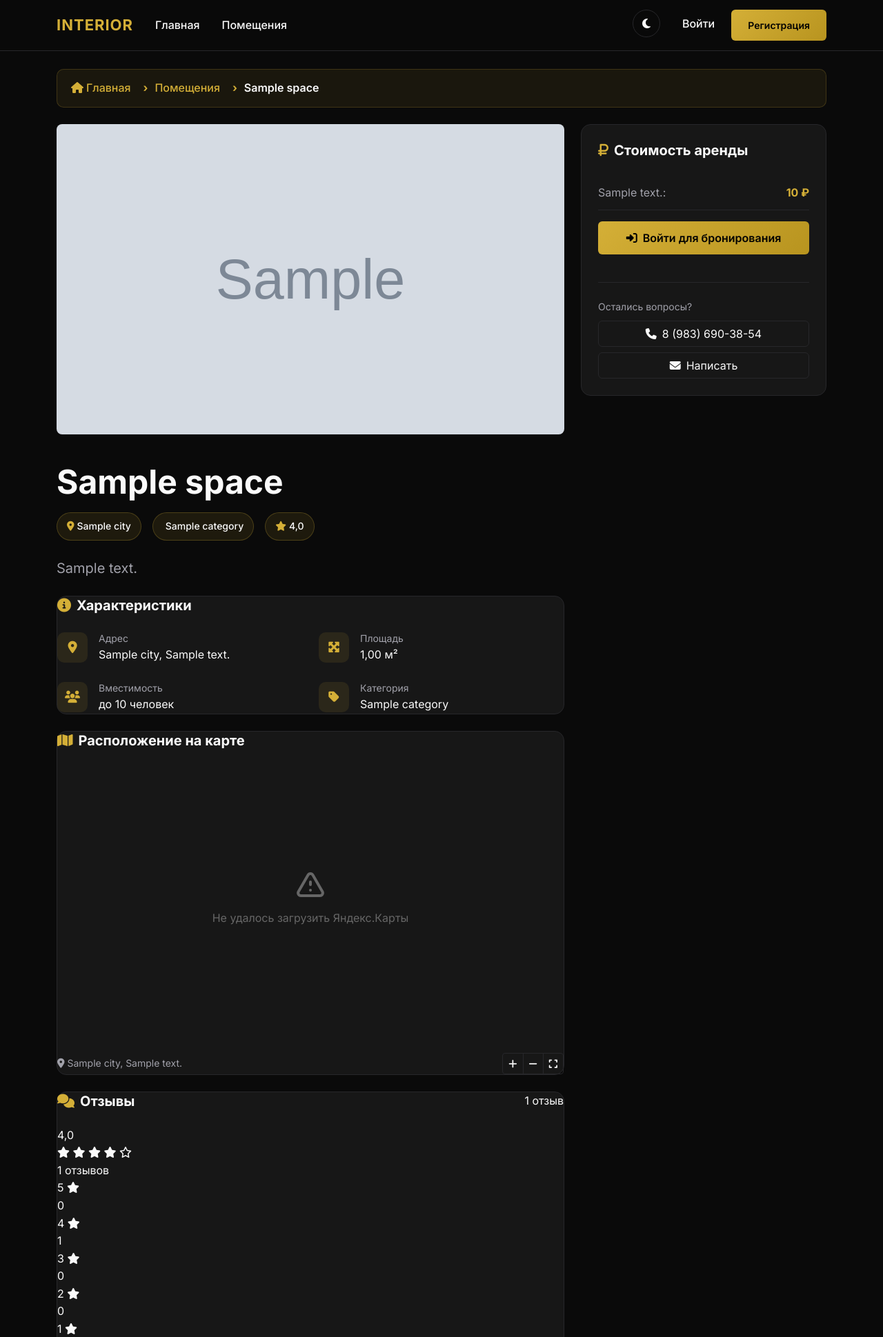
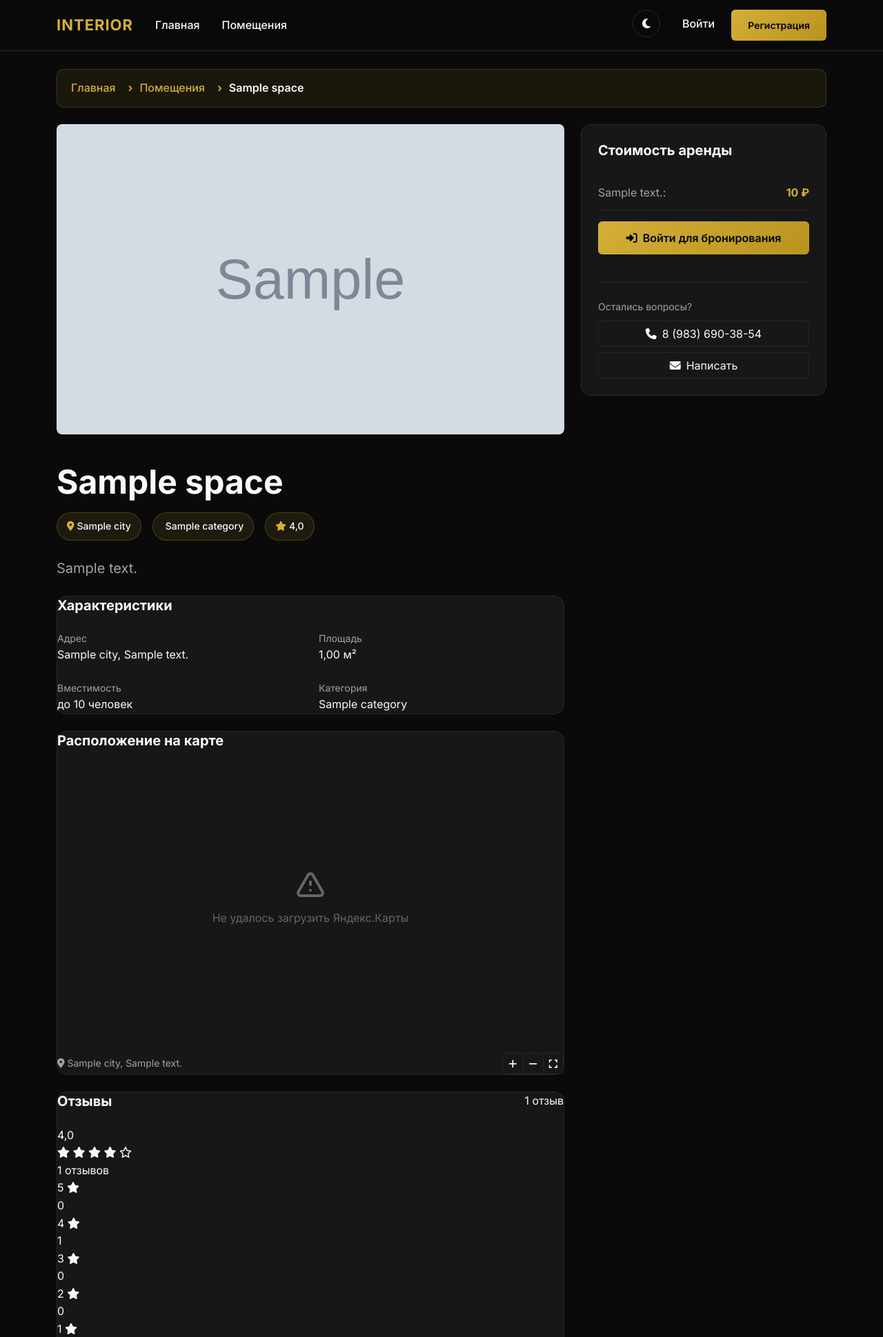
Before and after one commit to Honeysuckle52/interior, a Django app: page /spaces/1/ in a window 1280 px wide. Shown: the top 1939 px of the page at 69% size. Run offline with Django 5.2, Linux system fonts and the light colour scheme; tables that the repository leaves empty hold one stand-in row (values such as "Sample post"); grey boxes marked "Sample" are stand-in pictures.

Commit message:
Основа

```diff
--- a/renta/templates/spaces/detail.html
+++ b/renta/templates/spaces/detail.html
@@ -8,7 +8,7 @@
     <!-- Хлебные крошки -->
     <nav aria-label="breadcrumb" class="mb-4">
         <ol class="breadcrumb breadcrumb-styled">
-            <li class="breadcrumb-item"><a href="{% url 'home' %}"><i class="fas fa-home me-1"></i>Главная</a></li>
+            <li class="breadcrumb-item"><a href="{% url 'home' %}"></i>Главная</a></li>
             <li class="breadcrumb-item"><a href="{% url 'spaces_list' %}">Помещения</a></li>
             <li class="breadcrumb-item active">{{ space.title|truncatechars:30 }}</li>
         </ol>
@@ -66,11 +66,10 @@
 
             <!-- Характеристики -->
             <div class="detail-card mb-4">
-                <h5 class="fw-bold mb-4"><i class="fas fa-info-circle me-2 gold-text"></i>Характеристики</h5>
+                <h5 class="fw-bold mb-4"></i>Характеристики</h5>
                 <div class="row g-4">
                     <div class="col-md-6">
                         <div class="d-flex align-items-center">
-                            <div class="feature-icon"><i class="fas fa-map-marker-alt"></i></div>
                             <div>
                                 <small class="text-muted d-block">Адрес</small>
                                 <span>{{ space.city.name }}, {{ space.address }}</span>
@@ -79,7 +78,6 @@
                     </div>
                     <div class="col-md-6">
                         <div class="d-flex align-items-center">
-                            <div class="feature-icon"><i class="fas fa-expand-arrows-alt"></i></div>
                             <div>
                                 <small class="text-muted d-block">Площадь</small>
                                 <span>{{ space.area_sqm }} м²</span>
@@ -88,7 +86,6 @@
                     </div>
                     <div class="col-md-6">
                         <div class="d-flex align-items-center">
-                            <div class="feature-icon"><i class="fas fa-users"></i></div>
                             <div>
                                 <small class="text-muted d-block">Вместимость</small>
                                 <span>до {{ space.max_capacity }} человек</span>
@@ -97,7 +94,6 @@
                     </div>
                     <div class="col-md-6">
                         <div class="d-flex align-items-center">
-                            <div class="feature-icon"><i class="fas fa-tag"></i></div>
                             <div>
                                 <small class="text-muted d-block">Категория</small>
                                 <span>{{ space.category.name }}</span>
@@ -109,7 +105,7 @@
 
             <!-- Улучшенная интерактивная Яндекс.Карта -->
             <div class="detail-card mb-4">
-                <h5 class="fw-bold mb-4"><i class="fas fa-map me-2 gold-text"></i>Расположение на карте</h5>
+                <h5 class="fw-bold mb-4"></i>Расположение на карте</h5>
                 <div id="yandex-map" style="width: 100%; height: 400px; border-radius: 12px; overflow: hidden;"></div>
                 <div class="d-flex justify-content-between align-items-center mt-3">
                     <p class="text-muted small mb-0">
@@ -132,7 +128,7 @@
             <!-- Отзывы -->
             <div class="detail-card mb-4">
                 <div class="d-flex justify-content-between align-items-center mb-4">
-                    <h5 class="fw-bold mb-0"><i class="fas fa-comments me-2 gold-text"></i>Отзывы</h5>
+                    <h5 class="fw-bold mb-0"></i>Отзывы</h5>
                     {% if reviews_count > 0 %}
                     <span class="reviews-count-badge">
                         {{ reviews_count }} {% if reviews_count == 1 %}отзыв{% elif reviews_count < 5 %}отзыва{% else %}отзывов{% endif %}
@@ -263,7 +259,7 @@
         <div class="col-lg-4">
             <!-- Сайдбар с ценой -->
             <div class="price-sidebar sticky-top" style="top: 100px;">
-                <h5 class="fw-bold mb-4"><i class="fas fa-ruble-sign me-2 gold-text"></i>Стоимость аренды</h5>
+                <h5 class="fw-bold mb-4"></i>Стоимость аренды</h5>
 
                 {% for price in space_prices %}
                 <div class="price-row">
```
